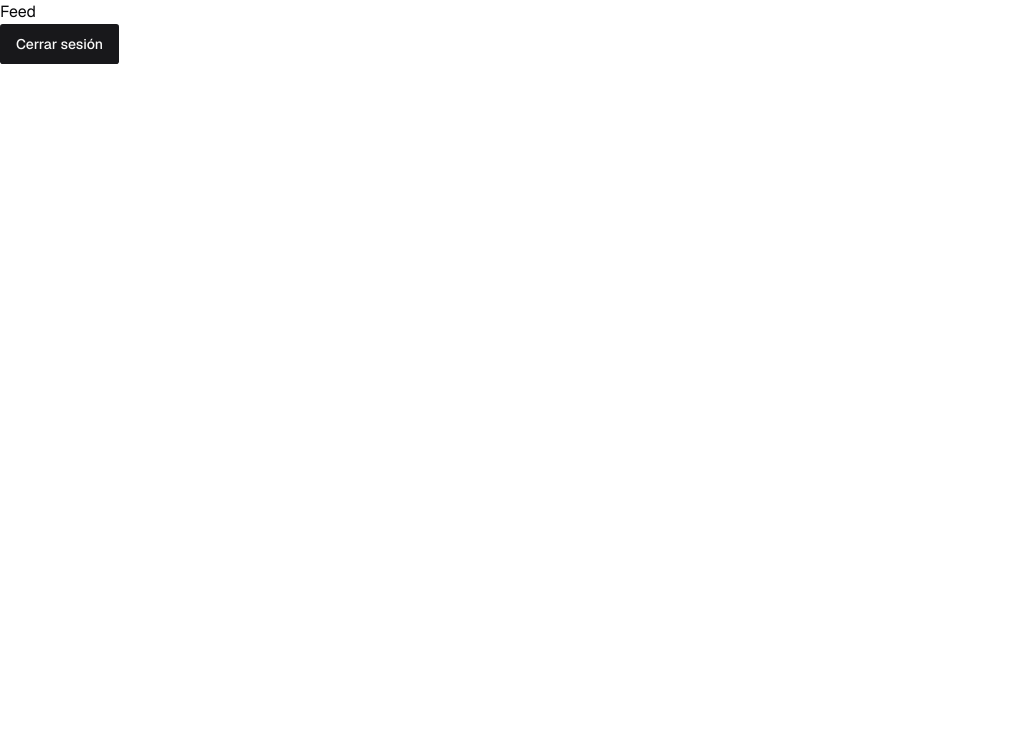
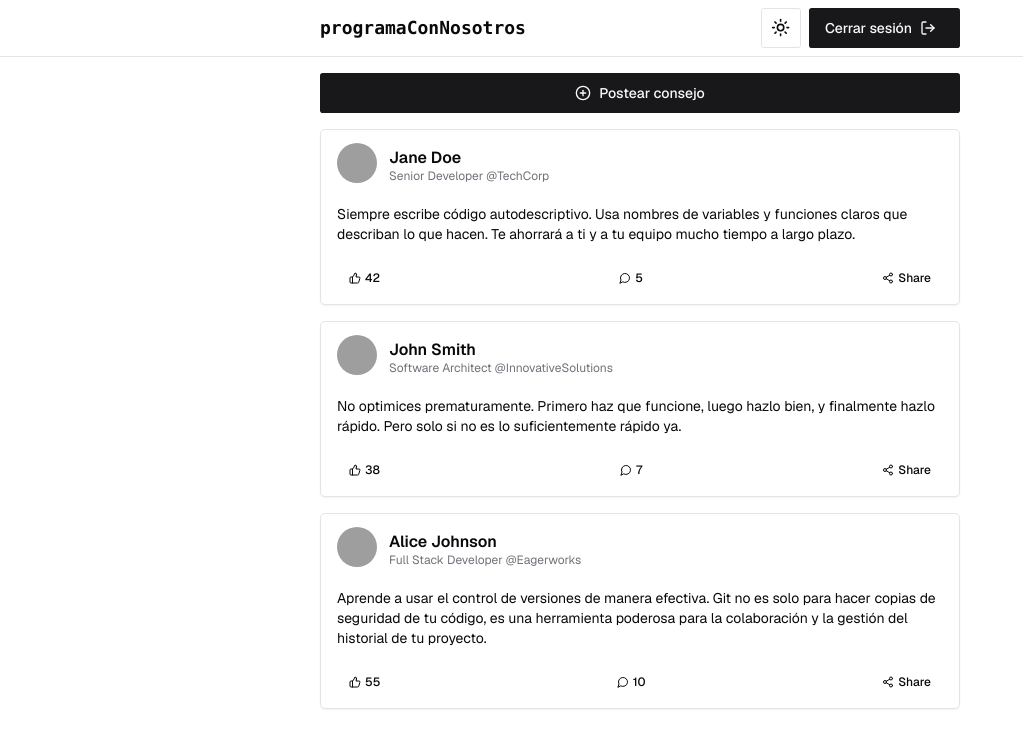
Before and after one commit to programaconnosotros/pcn-website, a Next.js app: page /feed in a window 1280 px wide. Shown: the top 748 px of the page, without its empty margins (0-1023 px from the left). Built offline with nearby package versions, Linux system fonts and the light colour scheme; grey boxes are pictures that could not be loaded.

Commit message:
feat: mockup for advises and ui improvements

```diff
--- a/package.json
+++ b/package.json
@@ -16,6 +16,7 @@
     "@headlessui/react": "^2.1.2",
     "@heroicons/react": "^2.1.5",
     "@prisma/client": "5.18.0",
+    "@radix-ui/react-avatar": "^1.1.0",
     "@radix-ui/react-dropdown-menu": "^2.1.1",
     "@radix-ui/react-slot": "^1.1.0",
     "@radix-ui/react-toast": "^1.2.1",
--- a/src/app/(authenticated)/feed/page.tsx
+++ b/src/app/(authenticated)/feed/page.tsx
@@ -1,9 +1,9 @@
+import Advises from '@/components/advises/advises';
 import { SignOut } from '@/components/auth/sign-out';
 
 const Feed = () => (
   <div>
-    <h1>Feed</h1>
-    <SignOut />
+    <Advises />
   </div>
 );
 
--- /dev/null
+++ b/src/components/advises/advises.tsx
@@ -0,0 +1,107 @@
+import { Avatar, AvatarFallback, AvatarImage } from '@/components/ui/avatar';
+import { Button } from '@/components/ui/button';
+import { Card, CardContent, CardFooter, CardHeader } from '@/components/ui/card';
+import { ThumbsUp, MessageCircle, Share2, PlusCircle } from 'lucide-react';
+import { SignOut } from '@/components/auth/sign-out';
+import { ThemeToggle } from '../themes/theme-toggle';
+
+const advicePosts = [
+  {
+    id: 1,
+    author: {
+      name: 'Jane Doe',
+      avatar: '/placeholder.svg?height=40&width=40',
+      subtitle: 'Senior Developer @TechCorp',
+    },
+    content:
+      'Siempre escribe código autodescriptivo. Usa nombres de variables y funciones claros que describan lo que hacen. Te ahorrará a ti y a tu equipo mucho tiempo a largo plazo.',
+    likes: 42,
+    comments: 5,
+  },
+  {
+    id: 2,
+    author: {
+      name: 'John Smith',
+      avatar: '/placeholder.svg?height=40&width=40',
+      subtitle: 'Software Architect @InnovativeSolutions',
+    },
+    content:
+      'No optimices prematuramente. Primero haz que funcione, luego hazlo bien, y finalmente hazlo rápido. Pero solo si no es lo suficientemente rápido ya.',
+    likes: 38,
+    comments: 7,
+  },
+  {
+    id: 3,
+    author: {
+      name: 'Alice Johnson',
+      avatar: '/placeholder.svg?height=40&width=40',
+      subtitle: 'Full Stack Developer @Eagerworks',
+    },
+    content:
+      'Aprende a usar el control de versiones de manera efectiva. Git no es solo para hacer copias de seguridad de tu código, es una herramienta poderosa para la colaboración y la gestión del historial de tu proyecto.',
+    likes: 55,
+    comments: 10,
+  },
+];
+
+export default function Advises() {
+  return (
+    <div className="min-h-screen bg-background">
+      <nav className="border-b">
+        <div className="mx-auto flex max-w-2xl items-center justify-between px-4 py-2">
+          <h1 className="text-lg font-semibold">
+            <code>programaConNosotros</code>
+          </h1>
+
+          <div className="flex items-center gap-2">
+            <ThemeToggle />
+            <SignOut />
+          </div>
+        </div>
+      </nav>
+
+      <main className="mx-auto max-w-2xl p-4">
+        <div className="mb-4">
+          <Button className="w-full">
+            <PlusCircle className="mr-2 h-4 w-4" />
+            Postear consejo
+          </Button>
+        </div>
+
+        <div className="space-y-4">
+          {advicePosts.map((post) => (
+            <Card key={post.id} className="w-full">
+              <CardHeader className="flex flex-row items-center gap-3 px-4 py-3">
+                <Avatar className="h-10 w-10">
+                  <AvatarImage src={post.author.avatar} alt={post.author.name} />
+                  <AvatarFallback>{post.author.name.charAt(0)}</AvatarFallback>
+                </Avatar>
+                <div className="flex flex-col">
+                  <h3 className="text-base font-semibold leading-tight">{post.author.name}</h3>
+                  <p className="text-xs text-muted-foreground">{post.author.subtitle}</p>
+                </div>
+              </CardHeader>
+              <CardContent className="px-4 py-2">
+                <p className="text-sm">{post.content}</p>
+              </CardContent>
+              <CardFooter className="flex justify-between px-4 py-2">
+                <Button variant="ghost" size="sm" className="text-xs">
+                  <ThumbsUp className="mr-1 h-3 w-3" />
+                  {post.likes}
+                </Button>
+                <Button variant="ghost" size="sm" className="text-xs">
+                  <MessageCircle className="mr-1 h-3 w-3" />
+                  {post.comments}
+                </Button>
+                <Button variant="ghost" size="sm" className="text-xs">
+                  <Share2 className="mr-1 h-3 w-3" />
+                  Share
+                </Button>
+              </CardFooter>
+            </Card>
+          ))}
+        </div>
+      </main>
+    </div>
+  );
+}
--- a/src/components/auth/sign-in.tsx
+++ b/src/components/auth/sign-in.tsx
@@ -3,6 +3,7 @@ import { Button } from '@/components/ui/button';
 import { useCallback, useState } from 'react';
 import { toast } from 'sonner';
 import { signInWithGithub } from '@/actions/sign-in-with-github';
+import { LogIn } from 'lucide-react';
 
 export const SignIn = () => {
   const [disabled, setDisabled] = useState(false);
@@ -22,8 +23,9 @@ export const SignIn = () => {
 
   return (
     <form onSubmit={handleSubmit}>
-      <Button type="submit" disabled={disabled}>
-        Iniciar sesión
+      <Button className="flex gap-2" type="submit" disabled={disabled}>
+        Iniciar sesión con GitHub
+        <LogIn className="mr-2 h-4 w-4" />
       </Button>
     </form>
   );
--- a/src/components/auth/sign-out.tsx
+++ b/src/components/auth/sign-out.tsx
@@ -1,5 +1,6 @@
 import { signOut } from '@/auth';
 import { Button } from '@/components/ui/button';
+import { LogOut } from 'lucide-react';
 
 export const SignOut = () => (
   <form
@@ -8,6 +9,8 @@ export const SignOut = () => (
       await signOut({ redirectTo: '/' });
     }}
   >
-    <Button type="submit">Cerrar sesión</Button>
+    <Button className="flex gap-2" type="submit">
+      Cerrar sesión <LogOut className="mr-2 h-4 w-4" />
+    </Button>
   </form>
 );
--- /dev/null
+++ b/src/components/ui/avatar.tsx
@@ -0,0 +1,50 @@
+"use client"
+
+import * as React from "react"
+import * as AvatarPrimitive from "@radix-ui/react-avatar"
+
+import { cn } from "@/lib/utils"
+
+const Avatar = React.forwardRef<
+  React.ElementRef<typeof AvatarPrimitive.Root>,
+  React.ComponentPropsWithoutRef<typeof AvatarPrimitive.Root>
+>(({ className, ...props }, ref) => (
+  <AvatarPrimitive.Root
+    ref={ref}
+    className={cn(
+      "relative flex h-10 w-10 shrink-0 overflow-hidden rounded-full",
+      className
+    )}
+    {...props}
+  />
+))
+Avatar.displayName = AvatarPrimitive.Root.displayName
+
+const AvatarImage = React.forwardRef<
+  React.ElementRef<typeof AvatarPrimitive.Image>,
+  React.ComponentPropsWithoutRef<typeof AvatarPrimitive.Image>
+>(({ className, ...props }, ref) => (
+  <AvatarPrimitive.Image
+    ref={ref}
+    className={cn("aspect-square h-full w-full", className)}
+    {...props}
+  />
+))
+AvatarImage.displayName = AvatarPrimitive.Image.displayName
+
+const AvatarFallback = React.forwardRef<
+  React.ElementRef<typeof AvatarPrimitive.Fallback>,
+  React.ComponentPropsWithoutRef<typeof AvatarPrimitive.Fallback>
+>(({ className, ...props }, ref) => (
+  <AvatarPrimitive.Fallback
+    ref={ref}
+    className={cn(
+      "flex h-full w-full items-center justify-center rounded-full bg-muted",
+      className
+    )}
+    {...props}
+  />
+))
+AvatarFallback.displayName = AvatarPrimitive.Fallback.displayName
+
+export { Avatar, AvatarImage, AvatarFallback }
```
Also changed, not shown: 1 other file (tests, documents, lock files or other folders).
